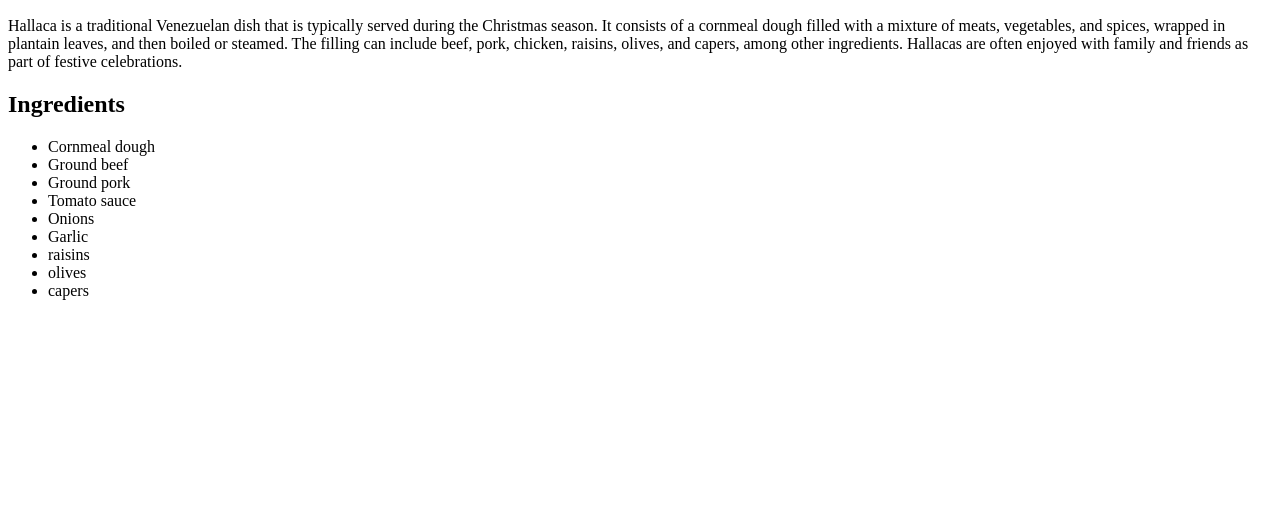
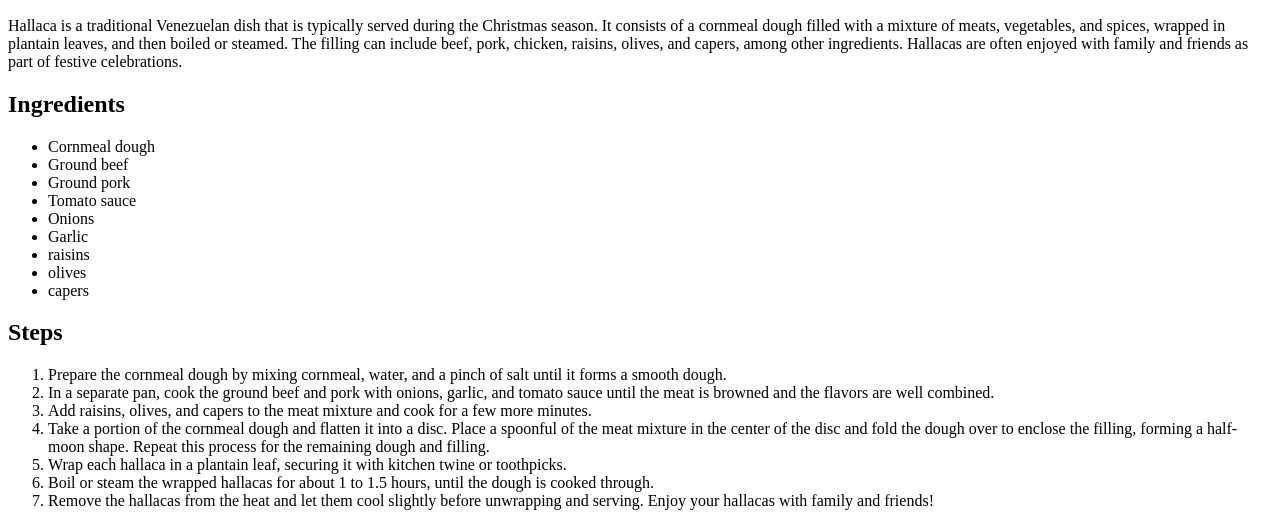
Before and after one commit to KodigoVG/html-project, a plain HTML site: page recipes/hallaca.html in a window 1280 px wide. Shown: the part 460-986 px from the top of the page. Before the commit the page ends 800 px from the top, so only its background shows below. Drawn offline with Linux system fonts and the light colour scheme.

Commit message:
Add a step-by-step guide to every recipe.

```diff
--- a/recipes/hallaca.html
+++ b/recipes/hallaca.html
@@ -30,7 +30,16 @@
         <li>capers</li>
     </ul>
 
-
+    <h2>Steps</h2>
+    <ol>
+        <li>Prepare the cornmeal dough by mixing cornmeal, water, and a pinch of salt until it forms a smooth dough.</li>
+        <li>In a separate pan, cook the ground beef and pork with onions, garlic, and tomato sauce until the meat is browned and the flavors are well combined.</li>
+        <li>Add raisins, olives, and capers to the meat mixture and cook for a few more minutes.</li>
+        <li>Take a portion of the cornmeal dough and flatten it into a disc. Place a spoonful of the meat mixture in the center of the disc and fold the dough over to enclose the filling, forming a half-moon shape. Repeat this process for the remaining dough and filling.</li>
+        <li>Wrap each hallaca in a plantain leaf, securing it with kitchen twine or toothpicks.</li>
+        <li>Boil or steam the wrapped hallacas for about 1 to 1.5 hours, until the dough is cooked through.</li>
+        <li>Remove the hallacas from the heat and let them cool slightly before unwrapping and serving. Enjoy your hallacas with family and friends!</li>
+    </ol>
 
 
 </body>
```
Also changed, not shown: recipes/empanada.html (+9 -0 lines), recipes/lasagna.html (+11 -0 lines).
